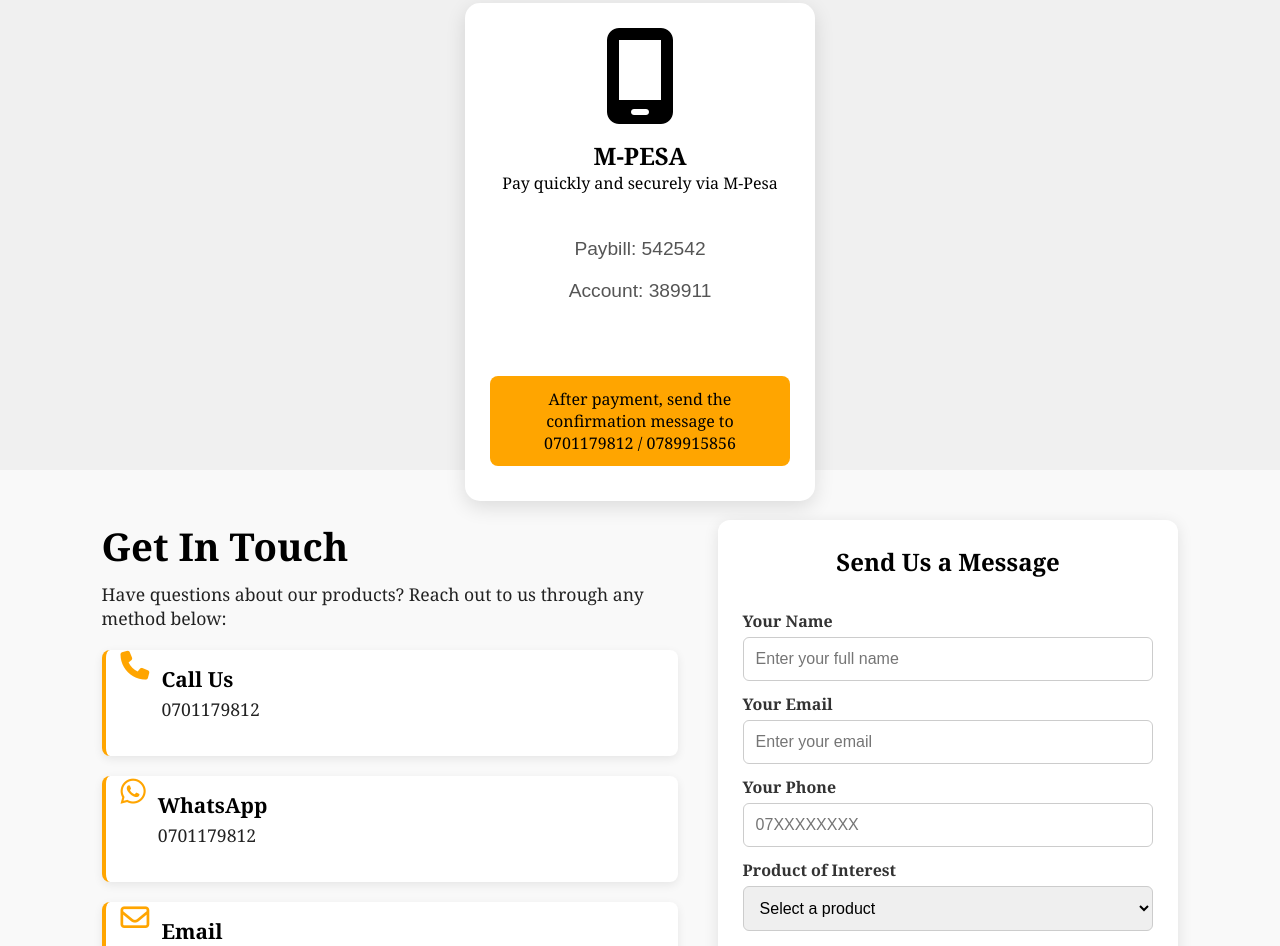
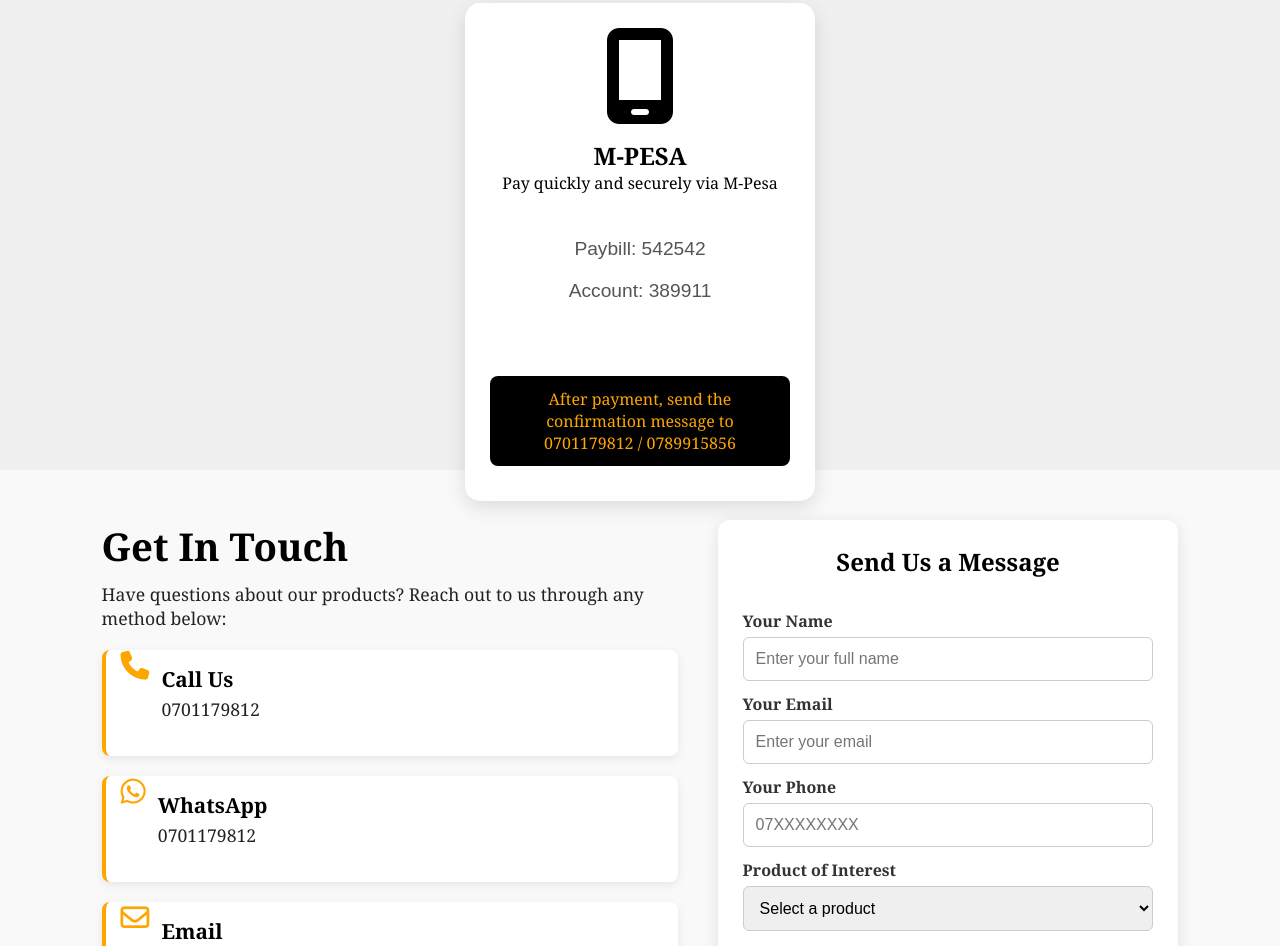
Before and after one commit to Alvin-Kimani7391/school, a website: page public/index.html in a window 1280 px wide. Shown: the part 1199-2145 px from the top of the page. Drawn offline with Linux system fonts and the light colour scheme.

Commit message:
Update car styles in cars.css

```diff
--- a/public/cars.css
+++ b/public/cars.css
@@ -803,8 +803,8 @@
   display: inline-block;
   margin: 10px 0;
   padding: 12px 20px;
-  background-color: orange;
-  color: #000000;
+  background-color: rgb(0, 0, 0);
+  color: orange;
   font-size: 1em;
   border-radius: 8px;
   text-decoration: none;
@@ -1053,7 +1053,7 @@
   header button{
     font-size: 1.0em;
   margin-top: -10px;
-  margin-right: -28px;
+  margin-right: -5px;
   }
 
 #button {
```
